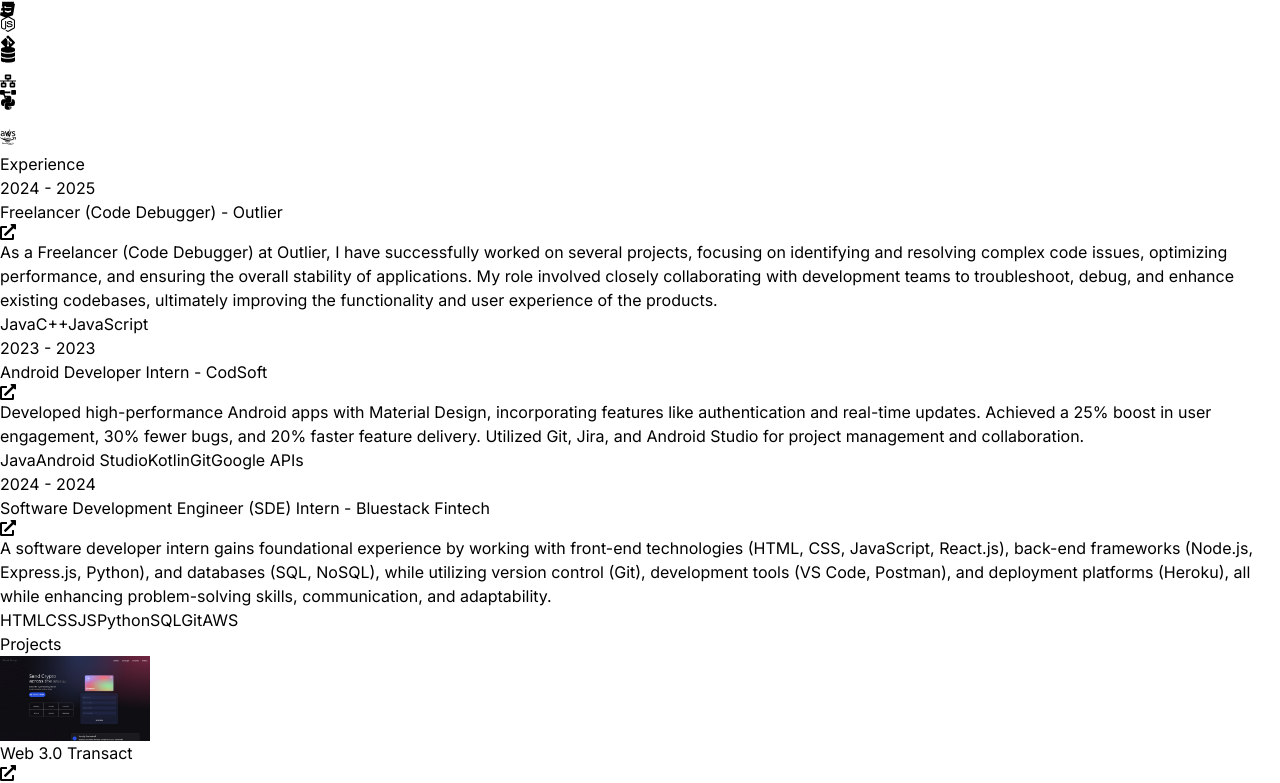
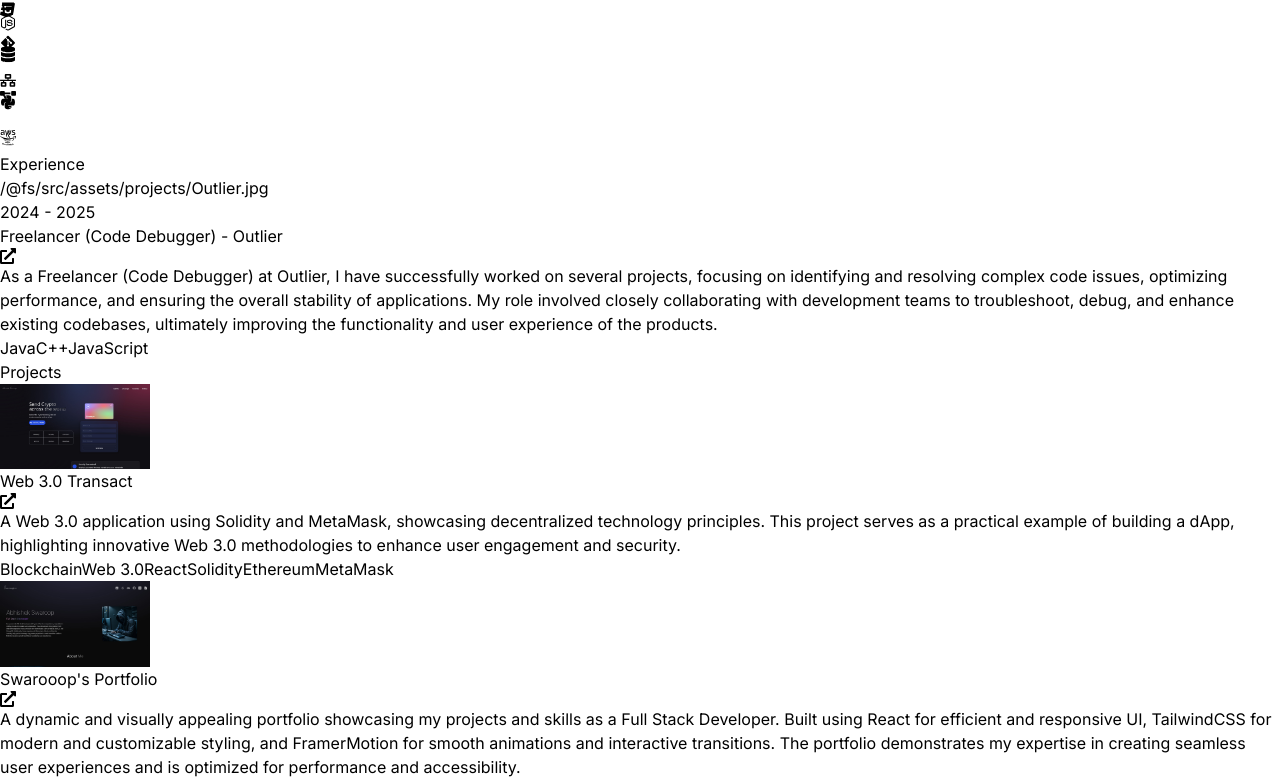
Before and after one commit to abhiswrp/Swaroop-s_Portfolio, a React (Vite) app: page / in a window 1280 px wide. Shown: the part 1338-2121 px from the top of the page. Built offline with nearby package versions, Linux system fonts and the light colour scheme.

Commit message:
Experience1_Image

```diff
--- a/src/components/Experience.jsx
+++ b/src/components/Experience.jsx
@@ -17,7 +17,10 @@ const Experience = () => {
               initial={{opacity: 0, x: -100}}
               transition={{duration: 1}}
               className="w-full lg:w-1/4">
-              <p className="mb-2 text-sm text-neutral-400">{experience.year}</p>
+              <div>
+                <p className="image">{experience.image}</p>
+                <p className="mb-2 text-sm text-neutral-400 mt-2">{experience.year}</p>
+              </div>
             </motion.div>
             <motion.div
               whileInView={{opacity:1,x:0}}
--- a/src/constants/index.js
+++ b/src/constants/index.js
@@ -4,10 +4,12 @@ import project2 from "../assets/projects/Swaroop's_Portfolio.jpg";
 import project3 from "../assets/projects/Hal_Jivi.jpg";
 import project4 from "../assets/projects/GunGuardian_1.jpg";
 import project5 from "../assets/projects/Preserve Your Heart.jpg";
+import Outlier from "../assets/projects/Outlier.jpg";
 // export const HERO_CONTENT = `I am a passionate full stack developer with a knack for crafting robust and scalable web applications. With 5 years of hands-on experience, I have honed my skills in front-end technologies like React and Next.js, as well as back-end technologies like Node.js, MySQL, PostgreSQL, and MongoDB. My goal is to leverage my expertise to create innovative solutions that drive business growth and deliver exceptional user experiences.`;
 export const HERO_CONTENT = 'I am a passionate front-end developer and freelancer with over a year of experience, specializing in building dynamic, user-friendly web interfaces using React. My expertise lies in creating visually appealing and responsive designs that elevate user experiences. As a freelancer, I have successfully delivered diverse projects, collaborating with clients to translate their ideas into impactful digital solutions. With additional skills in Blockchain, Web3, and Machine Learning, I bring innovation and creativity to every project, ensuring high-quality results that meet and exceed expectations.';
 export const ABOUT_TEXT = `I am a dedicated and adaptable full stack developer with a strong passion for crafting efficient and user-centric web applications. With one year of professional experience, I have honed my skills across diverse technologies and showcased my abilities by participating in a National Level Hackathon. My journey into web development was driven by a deep curiosity for understanding how things work, which has since transformed into a career rooted in continuous learning and tackling new challenges. I excel in collaborative settings, finding joy in solving intricate problems and delivering top-tier solutions. Beyond coding, I stay active, explore emerging technologies, and contribute to open-source projects to foster innovation and community growth.`;
 export const EXPERIENCES = [{
+        image: Outlier,
         year: "2024 - 2025",
         role: "Freelancer (Code Debugger)",
         company: "Outlier",
@@ -15,6 +17,7 @@ export const EXPERIENCES = [{
         description: `As a Freelancer (Code Debugger) at Outlier, I have successfully worked on several projects, focusing on identifying and resolving complex code issues, optimizing performance, and ensuring the overall stability of applications. My role involved closely collaborating with development teams to troubleshoot, debug, and enhance existing codebases, ultimately improving the functionality and user experience of the products.`,
         technologies: ["Java", "C++", "JavaScript"],
     },
+    /*
     {
         year: "2023 - 2023",
         role: "Android Developer Intern",
@@ -31,6 +34,7 @@ export const EXPERIENCES = [{
         description: `A software developer intern gains foundational experience by working with front-end technologies (HTML, CSS, JavaScript, React.js), back-end frameworks (Node.js, Express.js, Python), and databases (SQL, NoSQL), while utilizing version control (Git), development tools (VS Code, Postman), and deployment platforms (Heroku), all while enhancing problem-solving skills, communication, and adaptability.`,
         technologies: ["HTML", "CSS", "JS", "Python", "SQL", "Git", "AWS"],
     },
+    */
 ];
 
 export const PROJECTS = [{
```
Also changed, not shown: src/assets/projects/Outlier.jpg (added), src/assets/projects/Outlier.svg (added).
